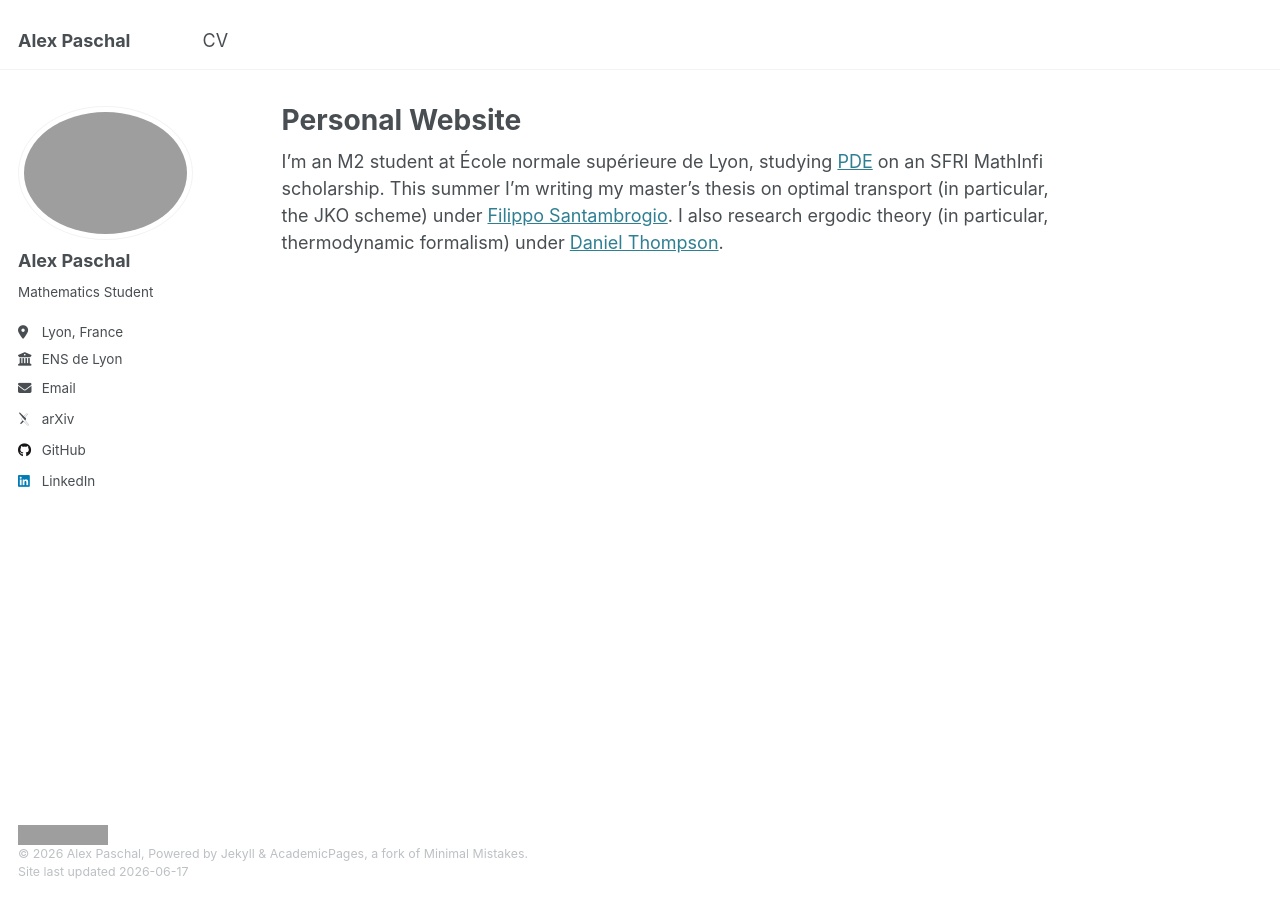
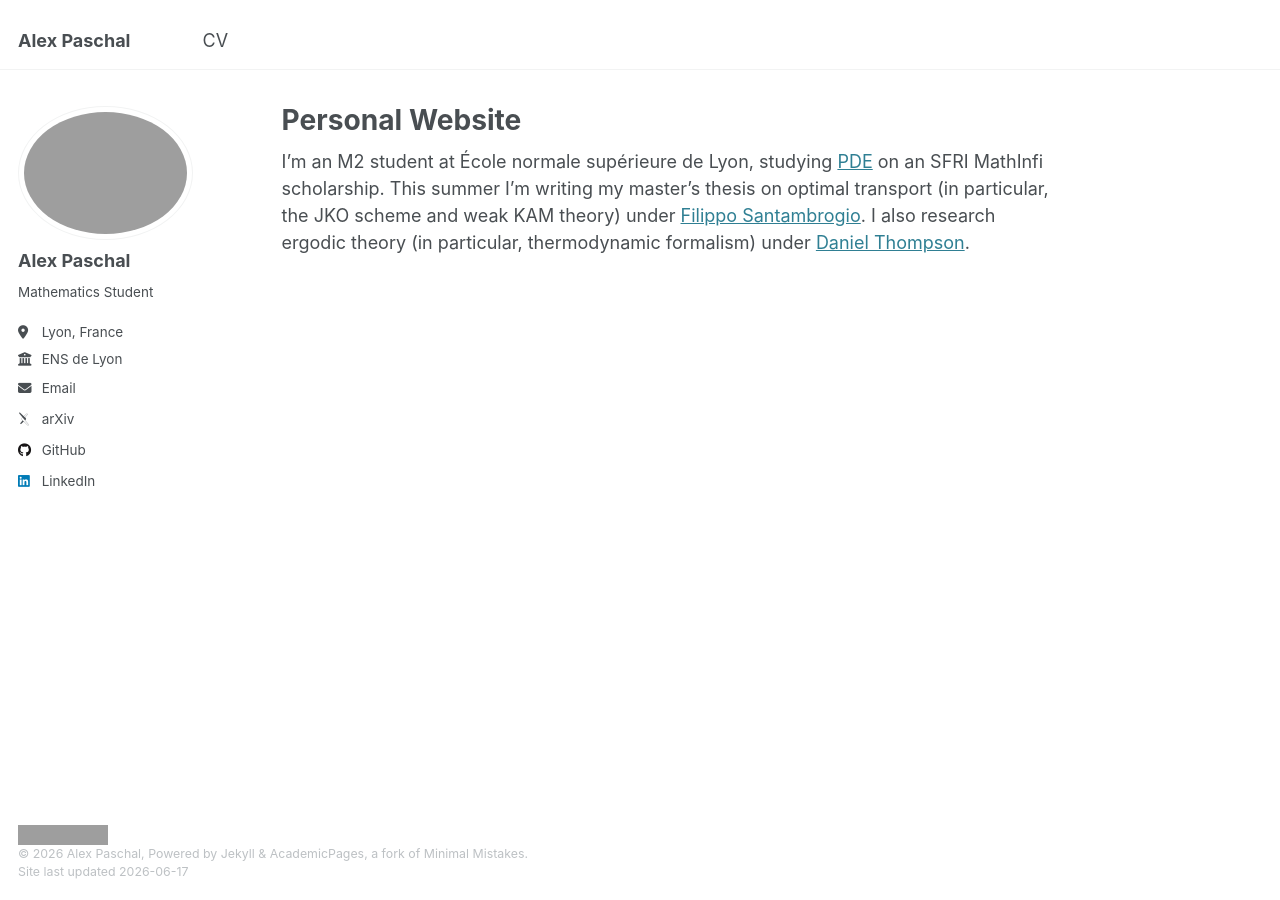
Before and after one commit to alexmpaschal/alexmpaschal.github.io, a Jekyll site: the page built from _pages/about.md, in a window 1280 px wide. Built offline with Jekyll 4.4.1, drawn with Linux system fonts in a browser that asks for light colours; some web fonts are replaced; grey boxes are pictures that could not be loaded.

Commit message:
Update about.md

```diff
--- a/_pages/about.md
+++ b/_pages/about.md
@@ -7,4 +7,4 @@ redirect_from:
   - /about.html
 ---
 
-I'm an M2 student at École normale supérieure de Lyon, studying [PDE](https://mathematiques.ens-lyon.fr/master/master-2/2025-2026-program) on an SFRI MathInfi scholarship. This summer I'm writing my master's thesis on optimal transport (in particular, the JKO scheme) under [Filippo Santambrogio](https://math.univ-lyon1.fr/~santambrogio/). I also research ergodic theory (in particular, thermodynamic formalism) under [Daniel Thompson](https://people.math.osu.edu/thompson.2455/index.html).
+I'm an M2 student at École normale supérieure de Lyon, studying [PDE](https://mathematiques.ens-lyon.fr/master/master-2/2025-2026-program) on an SFRI MathInfi scholarship. This summer I'm writing my master's thesis on optimal transport (in particular, the JKO scheme and weak KAM theory) under [Filippo Santambrogio](https://math.univ-lyon1.fr/~santambrogio/). I also research ergodic theory (in particular, thermodynamic formalism) under [Daniel Thompson](https://people.math.osu.edu/thompson.2455/index.html).
```
